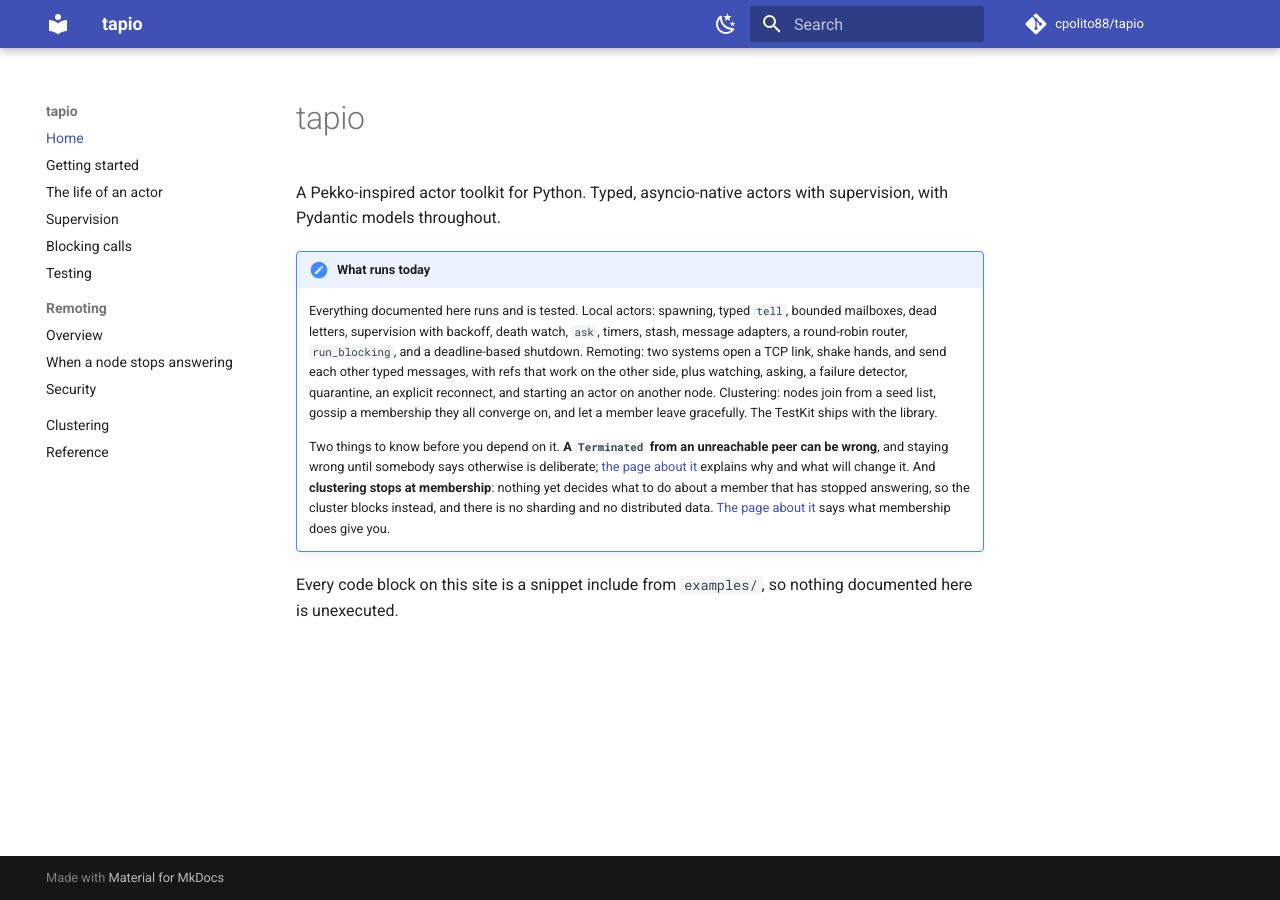
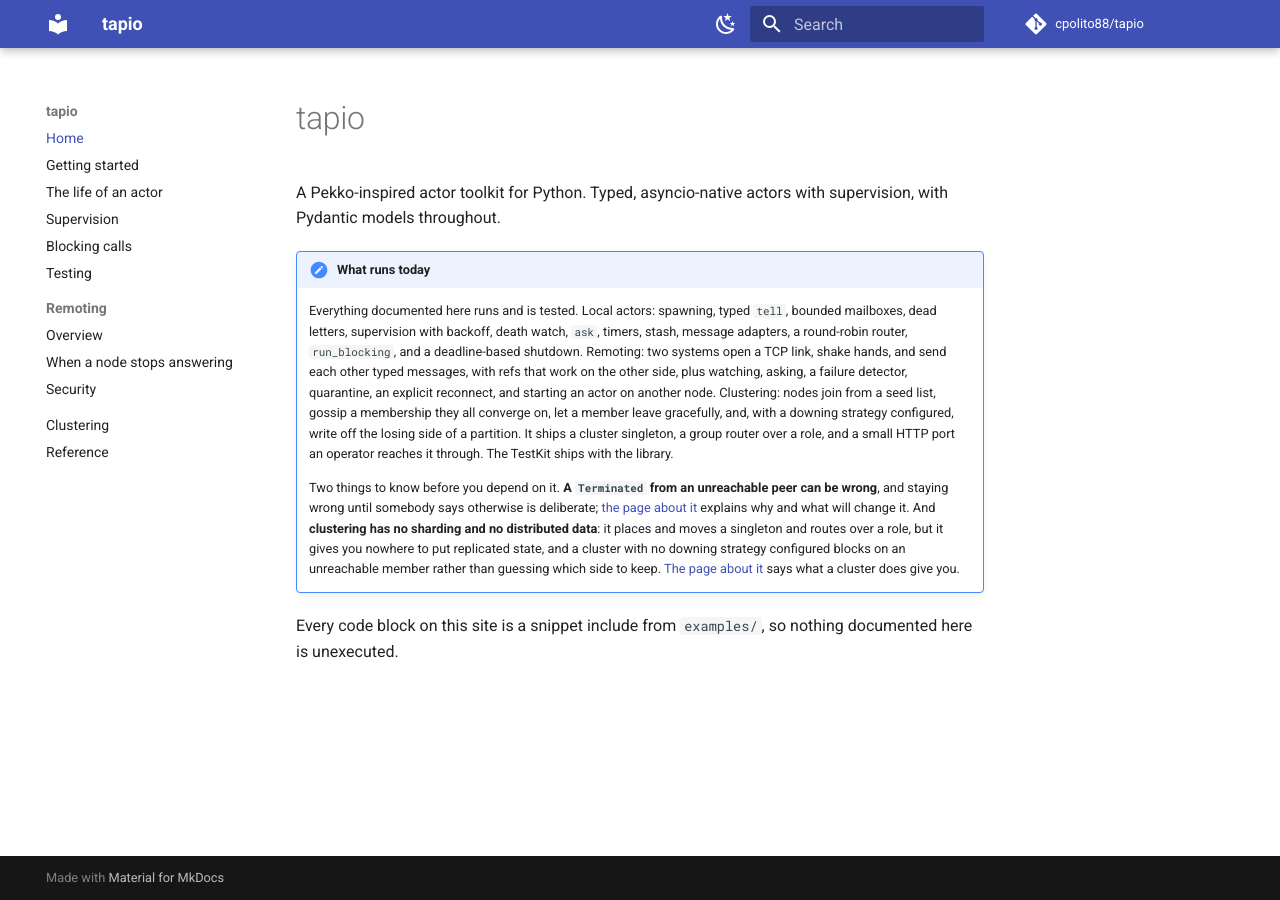
Before and after one commit to cpolito88/tapio, an MkDocs documentation site: the page built from docs/index.md, in a window 1280 px wide. Built offline with MkDocs 1.6.1 and Material for MkDocs 9.7.7, drawn with Linux system fonts in a browser that asks for light colours; comment, search, counter and statistics services are not loaded.

Commit message:
docs: align the downing claims with what ships
Downing has landed: DownStrategy and the strategies, the daemon's _down
and _apply_downing, and the downing= argument to Cluster. clustering.md's
"What is in this release" already said so, but three other places still
described it as future work.

- clustering.md: "what downing will exist to resolve" becomes a live
  cross-reference to the strategy, noting the cluster blocks only when none
  is configured.
- unreachable.md: the downing bullet said the strategy "has not" landed;
  say that both membership and downing have, that a configured strategy
  downs the losing side, and that the block is the default only when none
  is set. "Wait for the lease" becomes LeaseMajority with an external Lease.
- index.md: "clustering stops at membership ... the cluster blocks instead"
  becomes the real remaining gap, no sharding and no distributed data, with
  downing described as the opt-in it is; the feature list gains the
  singleton, group router and management port.

Verified with make docs-build (mkdocs --strict), which resolves the new
cross-reference and rejects a broken link.

Co-Authored-By: Claude Opus 4.8 <noreply@anthropic.com>

```diff
--- a/docs/index.md
+++ b/docs/index.md
@@ -13,16 +13,20 @@ supervision, with Pydantic models throughout.
     work on the other side, plus watching, asking, a failure detector,
     quarantine, an explicit reconnect, and starting an actor on another node.
     Clustering: nodes join from a seed list, gossip a membership they all
-    converge on, and let a member leave gracefully. The TestKit ships with the
-    library.
+    converge on, let a member leave gracefully, and, with a downing strategy
+    configured, write off the losing side of a partition. It ships a cluster
+    singleton, a group router over a role, and a small HTTP port an operator
+    reaches it through. The TestKit ships with the library.
 
     Two things to know before you depend on it. **A `Terminated` from an
     unreachable peer can be wrong**, and staying wrong until somebody says
     otherwise is deliberate; [the page about it](unreachable.md) explains why
-    and what will change it. And **clustering stops at membership**: nothing
-    yet decides what to do about a member that has stopped answering, so the
-    cluster blocks instead, and there is no sharding and no distributed data.
-    [The page about it](clustering.md) says what membership does give you.
+    and what will change it. And **clustering has no sharding and no
+    distributed data**: it places and moves a singleton and routes over a
+    role, but it gives you nowhere to put replicated state, and a cluster with
+    no downing strategy configured blocks on an unreachable member rather than
+    guessing which side to keep. [The page about it](clustering.md) says what a
+    cluster does give you.
 
 Every code block on this site is a snippet include from `examples/`, so nothing
 documented here is unexecuted.
```
Also changed, not shown: docs/clustering.md (+3 -1 lines), docs/unreachable.md (+11 -6 lines).
